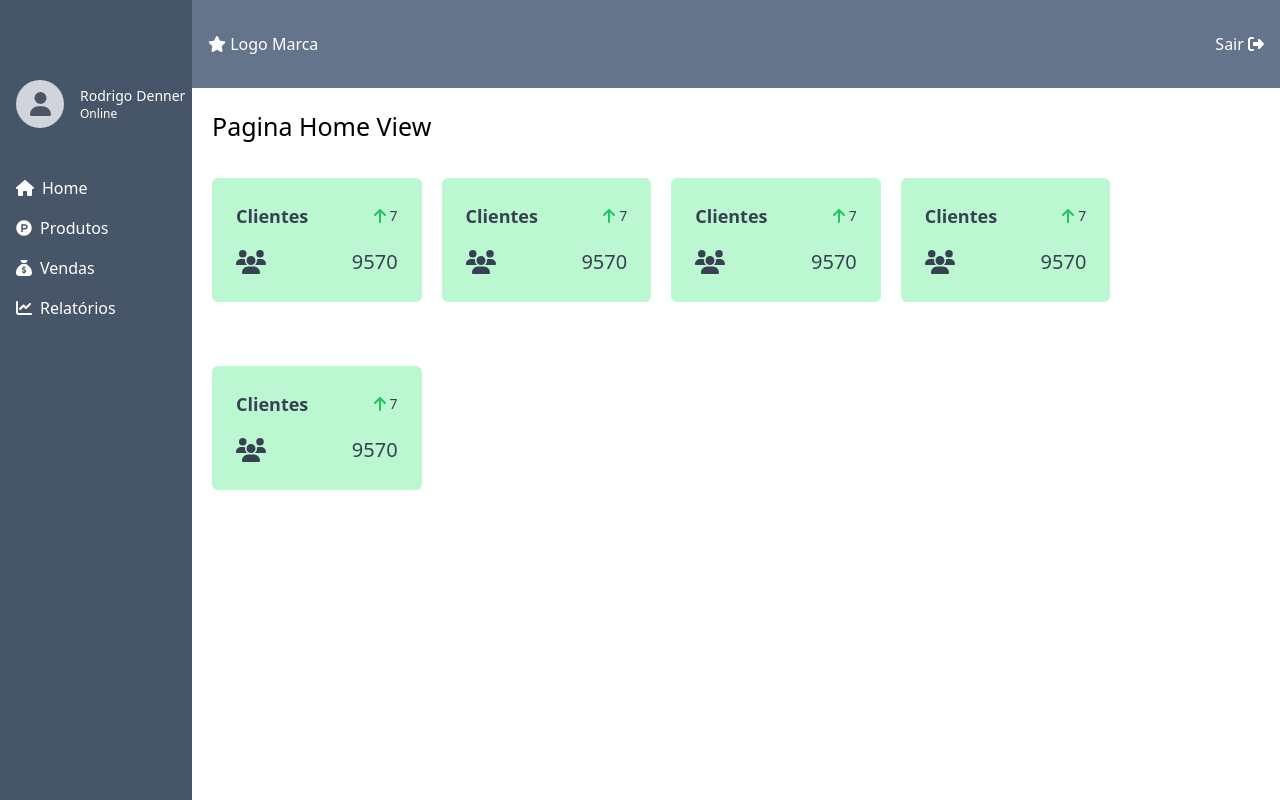
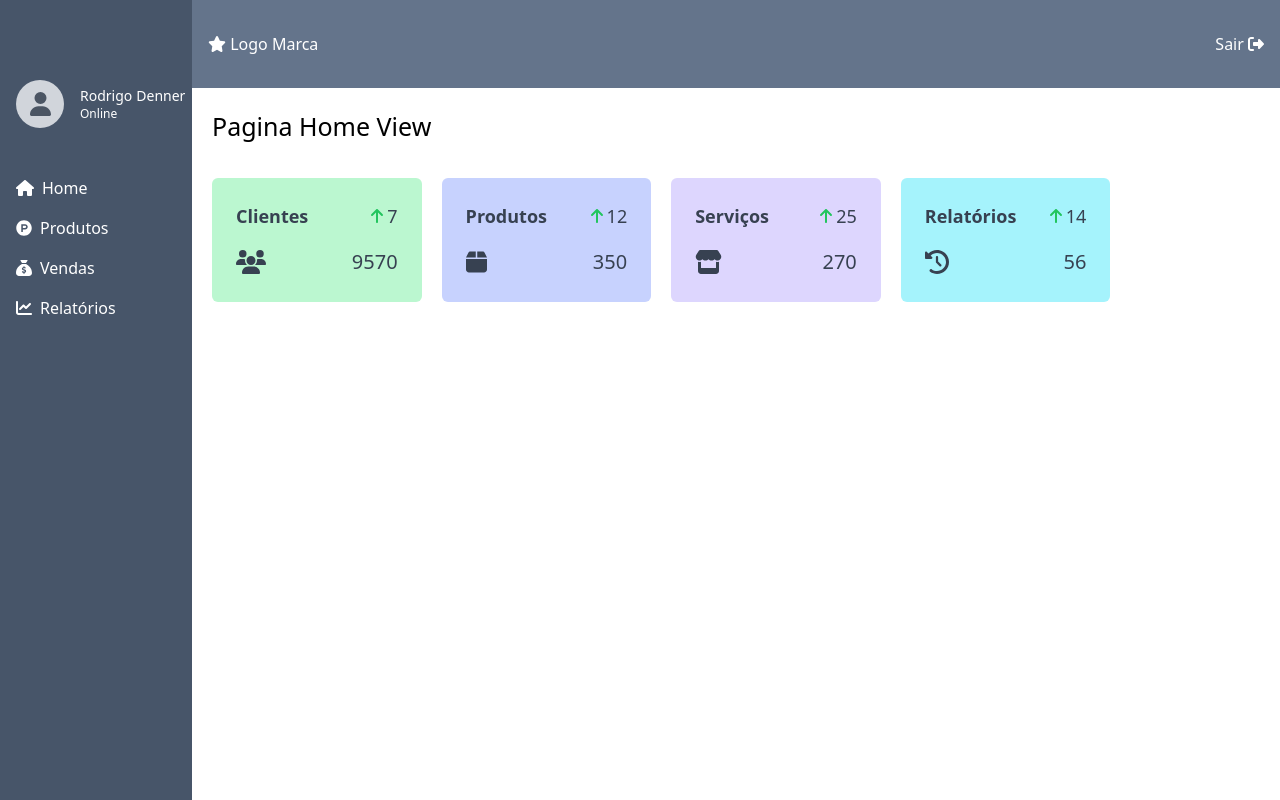
Before and after one commit to rodrigodenner/Dashboard-LaraVue, a Vue app in the folder front-end/: page /home in a window 1280 px wide. Built offline with nearby package versions, Linux system fonts and the light colour scheme.

Commit message:
update cards HomeView.vue

```diff
--- a/front-end/src/components/cards/CardsComponents.vue
+++ b/front-end/src/components/cards/CardsComponents.vue
@@ -1,26 +1,34 @@
 <template>
-  <div class="flex flex-col my-8 md:w-full bg-green-200 p-6 rounded-md text-gray-700">
-    <div class="top mb-4 flex justify-between items-center">
-      <h3 class="text-lg font-bold">Clientes</h3>
+  <div
+    :class="['flex flex-col p-6 my-8 text-gray-700', bgColor,'rounded-md md:w-full']"
+  >
+    <div class="flex items-center justify-between mb-4 top">
+      <h3 class="text-lg font-bold">{{ type }}</h3>
       <p class="flex items-center">
-        <i class="fas fa-arrow-up text-green-500 mr-1"></i>
-        <span class="text-sm">7</span>
-        <i class="fa-thin fa-percent"></i>
+        <i :class="['mr-1 text-green-500 fa', iconScore]"></i>
+        <span class="text-lg font-normal">{{percentagem}} <i :class="['fa-thin', iconPercentagem]"></i></span>
       </p>
     </div>
-    <div class="footer flex justify-between items-center">
-      <span class="text-2xl mr-2">
-        <i class="fas fa-users"></i>
+    <div class="flex items-center justify-between footer">
+      <span class="mr-2 text-2xl">
+        <i :class="['fa ', iconCard]"></i>
       </span>
-      <p class="text-xl">9570</p>
+      <p class="text-xl">{{qtd}}</p>
     </div>
   </div>
 </template>
 
 <script>
 export default {
-  data() {
-    return {};
+  name: "CardsComponent",
+  props: {
+    bgColor: String,
+    type: String,
+    iconScore: String,
+    percentagem: String,
+    iconPercentagem: String,
+    iconCard: String,
+    qtd: String,
   },
 };
 </script>
--- a/front-end/src/views/admin/dashboard/HomeView.vue
+++ b/front-end/src/views/admin/dashboard/HomeView.vue
@@ -5,20 +5,48 @@
         <div class="content">
           <header class="text-base">Pagina Home View</header>
           <div class="flex flex-wrap">
-            <div class="w-full sm:w-1/2 md:w-1/3 lg:w-1/4 xl:w-1/5 mr-5">
-              <CardsComponents />
+            <div class="w-full mr-5 sm:w-1/2 md:w-1/3 lg:w-1/4 xl:w-1/5">
+              <CardsComponents
+                :bgColor="'bg-green-200'"
+                :type="'Clientes'"
+                :iconScore="'fa-arrow-up'"
+                :percentagem="'7'"
+                :iconPercentagem="'fa-percent'"
+                :iconCard="'fa-users'"
+                :qtd="'9570'"
+              />
             </div>
-            <div class="w-full sm:w-1/2 md:w-1/3 lg:w-1/4 xl:w-1/5 mr-5">
-              <CardsComponents />
+            <div class="w-full mr-5 sm:w-1/2 md:w-1/3 lg:w-1/4 xl:w-1/5">
+              <CardsComponents
+                :bgColor="'bg-indigo-200'"
+                :type="'Produtos'"
+                :iconScore="'fa-arrow-up'"
+                :percentagem="'12'"
+                :iconPercentagem="'fa-percent'"
+                :iconCard="'fa-box'"
+                :qtd="'350'"
+              />
             </div>
-            <div class="w-full sm:w-1/2 md:w-1/3 lg:w-1/4 xl:w-1/5 mr-5">
-              <CardsComponents />
+            <div class="w-full mr-5 sm:w-1/2 md:w-1/3 lg:w-1/4 xl:w-1/5">
+              <CardsComponents
+                :bgColor="'bg-violet-200'"
+                :type="'Serviços'"
+                :iconScore="'fa-arrow-up'"
+                :percentagem="'25'"
+                :iconPercentagem="'fa-percent'"
+                :iconCard="'fa-store'"
+                :qtd="'270'"
+              />
             </div>
-            <div class="w-full sm:w-1/2 md:w-1/3 lg:w-1/4 xl:w-1/5 mr-5">
-              <CardsComponents />
-            </div>
-            <div class="w-full sm:w-1/2 md:w-1/3 lg:w-1/4 xl:w-1/5 mr-5">
-              <CardsComponents />
+            <div class="w-full mr-5 sm:w-1/2 md:w-1/3 lg:w-1/4 xl:w-1/5">
+               <CardsComponents
+                :bgColor="'bg-cyan-200'"
+                :type="'Relatórios'"
+                :iconScore="'fa-arrow-up'"
+                :percentagem="'14'"
+                :iconCard="'fa-history'"
+                :qtd="'56'"
+              />
             </div>
           </div>
         </div>
@@ -31,10 +59,9 @@
 import CardsComponents from "../../../components/cards/CardsComponents.vue";
 import DashboardComponent from "@/components/dashboard/DashboardComponent.vue";
 
-
 export default {
   name: "HomeView",
-  components: {DashboardComponent, CardsComponents },
+  components: { DashboardComponent, CardsComponents },
   data() {
     return {};
   },
```
